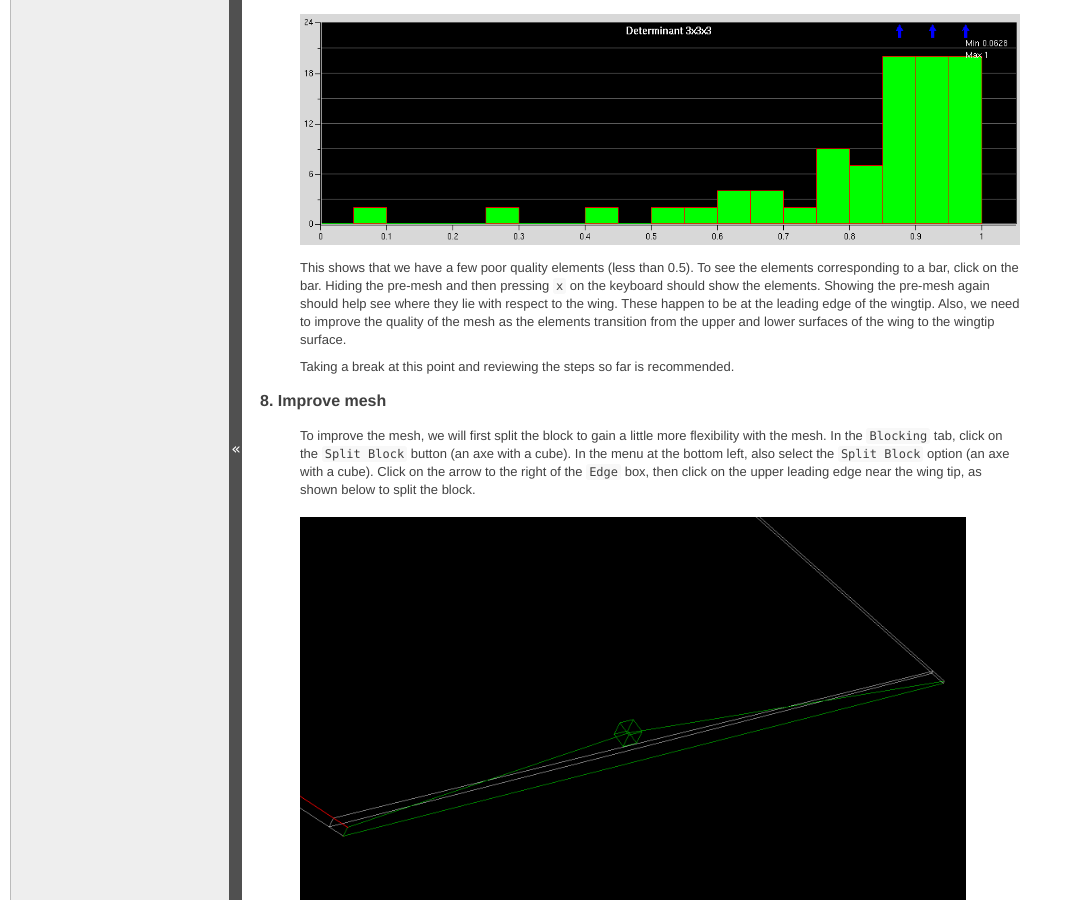
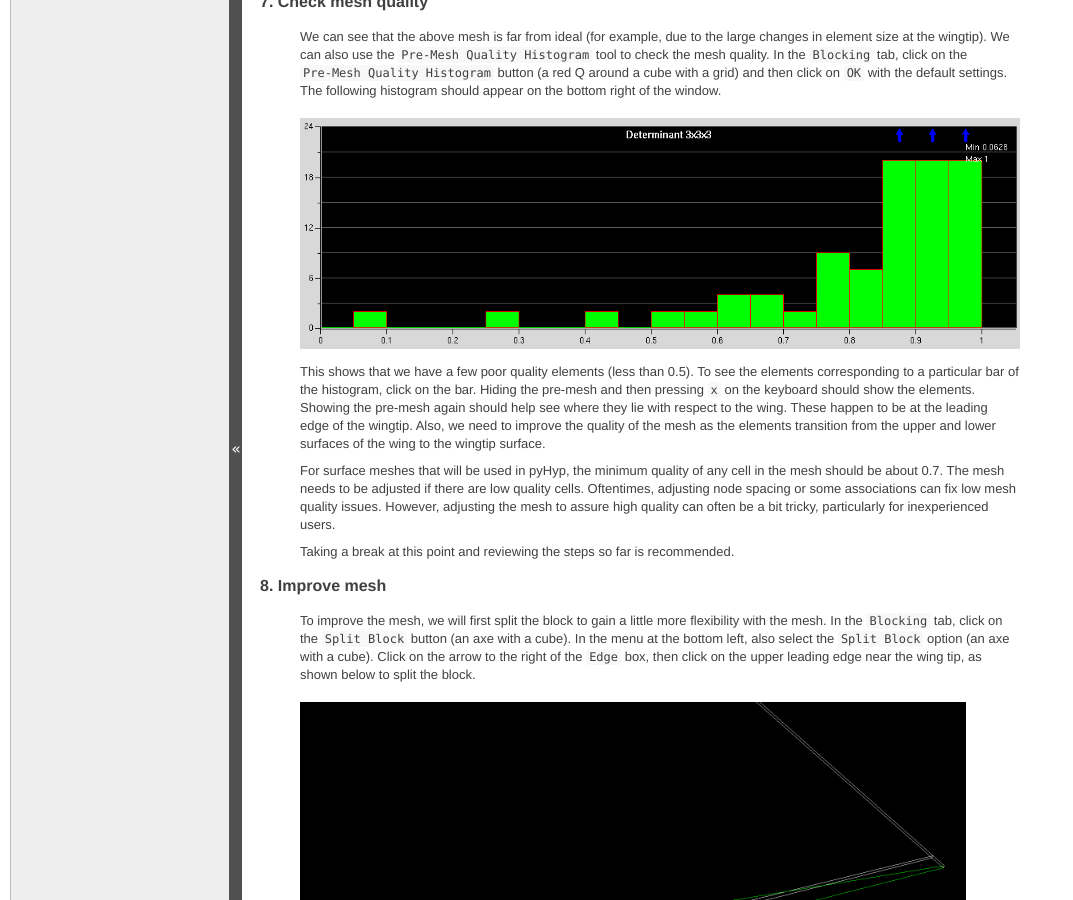
Before and after one commit to LMisTianWang/MACHtutorial, a Sphinx documentation site: the page built from doc/aero_icem.rst, in a window 1280 px wide and 900 px high, scrolled down 10445 px. Shown: the whole window, without its empty margins (0-1073 px from the left). Built offline with Sphinx 7.4.7, drawn with Linux system fonts in a browser that asks for light colours; some of the changed text lies outside the part shown.

Commit message:
Adding some notes to surface meshing after removing old meshing tutorial from mdolab docs

```diff
--- a/doc/aero_icem.rst
+++ b/doc/aero_icem.rst
@@ -314,6 +314,8 @@
     .. image:: images/icem_InitialTipParams.png
         :scale: 60
 
+    .. note:: The most commonly useful mesh-spacing laws are ``BiGeometric``, ``Poisson``, and ``Hyperbolic``. When specifying edge spacings, it is important to keep in mind that there should not be large jumps in cell sizes across edge boundaries. Large changes in cell size can result in pyHyp errors and poor quality results.
+
     Now we will specify parameters for the edges associated with the upper and lower airfoil curves at the wingtip.
     Select the upper edge at the wingtip for ``Edge`` in the ``Pre-Mesh Params`` menu.
     Specify 161 for ``Nodes`` and select ``Hyperbolic`` for the ``Mesh law``.
@@ -345,11 +347,16 @@
         :scale: 70
 
     This shows that we have a few poor quality elements (less than 0.5).
-    To see the elements corresponding to a bar, click on the bar.
+    To see the elements corresponding to a particular bar of the histogram, click on the bar.
     Hiding the pre-mesh and then pressing ``x`` on the keyboard should show the elements.
     Showing the pre-mesh again should help see where they lie with respect to the wing.
     These happen to be at the leading edge of the wingtip.
     Also, we need to improve the quality of the mesh as the elements transition from the upper and lower surfaces of the wing to the wingtip surface.
+
+    For surface meshes that will be used in pyHyp, the minimum quality of any cell in the mesh should be about 0.7.
+    The mesh needs to be adjusted if there are low quality cells.
+    Oftentimes, adjusting node spacing or some associations can fix low mesh quality issues.
+    However, adjusting the mesh to assure high quality can often be a bit tricky, particularly for inexperienced users.
 
     Taking a break at this point and reviewing the steps so far is recommended.
 
```
Also changed, not shown: other parts of doc/aero_icem.rst (+2 -2 lines).
